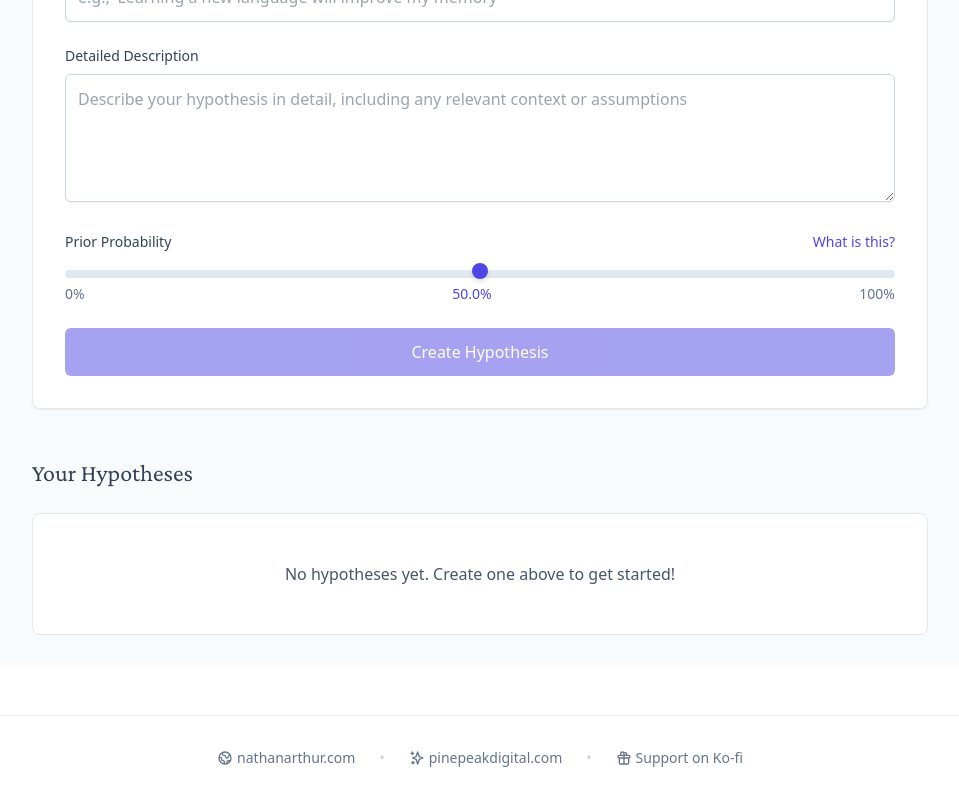
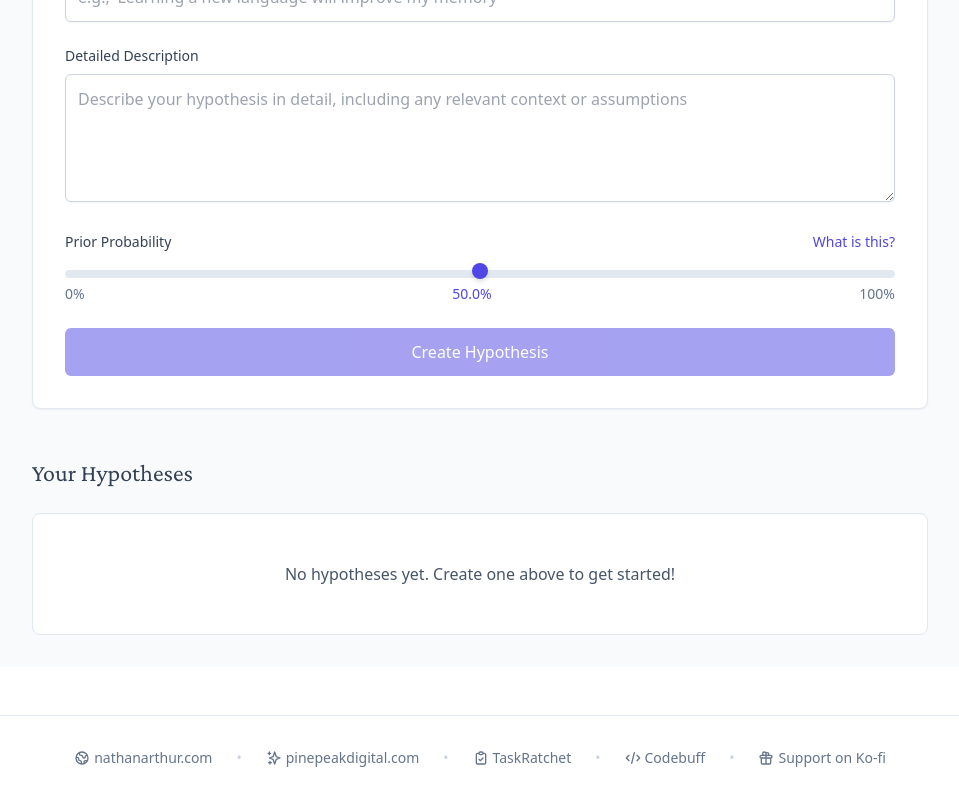
Before and after one commit to narthur/bayes, a SvelteKit app: page / in a window 1280 px wide. Shown: the part 389-1189 px from the top of the page, without its empty margins (160-1119 px from the left). Built offline with nearby package versions, Linux system fonts and the light colour scheme.

Commit message:
Update +layout.svelte

```diff
--- a/src/routes/+layout.svelte
+++ b/src/routes/+layout.svelte
@@ -35,6 +35,30 @@
         </a>
         <span class="hidden sm:inline text-slate-300">•</span>
         <a
+          href="https://taskratchet.com"
+          target="_blank"
+          rel="noopener noreferrer"
+          class="hover:text-indigo-600 transition-colors flex items-center gap-1"
+        >
+          <svg class="w-4 h-4" fill="none" stroke="currentColor" viewBox="0 0 24 24">
+            <path stroke-linecap="round" stroke-linejoin="round" stroke-width="2" d="M9 5H7a2 2 0 00-2 2v12a2 2 0 002 2h10a2 2 0 002-2V7a2 2 0 00-2-2h-2M9 5a2 2 0 002 2h2a2 2 0 002-2M9 5a2 2 0 012-2h2a2 2 0 012 2m-6 9l2 2 4-4" />
+          </svg>
+          TaskRatchet
+        </a>
+        <span class="hidden sm:inline text-slate-300">•</span>
+        <a
+          href="https://codebuff.com/referrals/ref-6d348d54-80f1-4155-903b-2cc6c57dd12f"
+          target="_blank"
+          rel="noopener noreferrer"
+          class="hover:text-indigo-600 transition-colors flex items-center gap-1"
+        >
+          <svg class="w-4 h-4" fill="none" stroke="currentColor" viewBox="0 0 24 24">
+            <path stroke-linecap="round" stroke-linejoin="round" stroke-width="2" d="M10 20l4-16m4 4l4 4-4 4M6 16l-4-4 4-4" />
+          </svg>
+          Codebuff
+        </a>
+        <span class="hidden sm:inline text-slate-300">•</span>
+        <a
           href="https://ko-fi.com/narthur"
           target="_blank"
           rel="noopener noreferrer"
```
